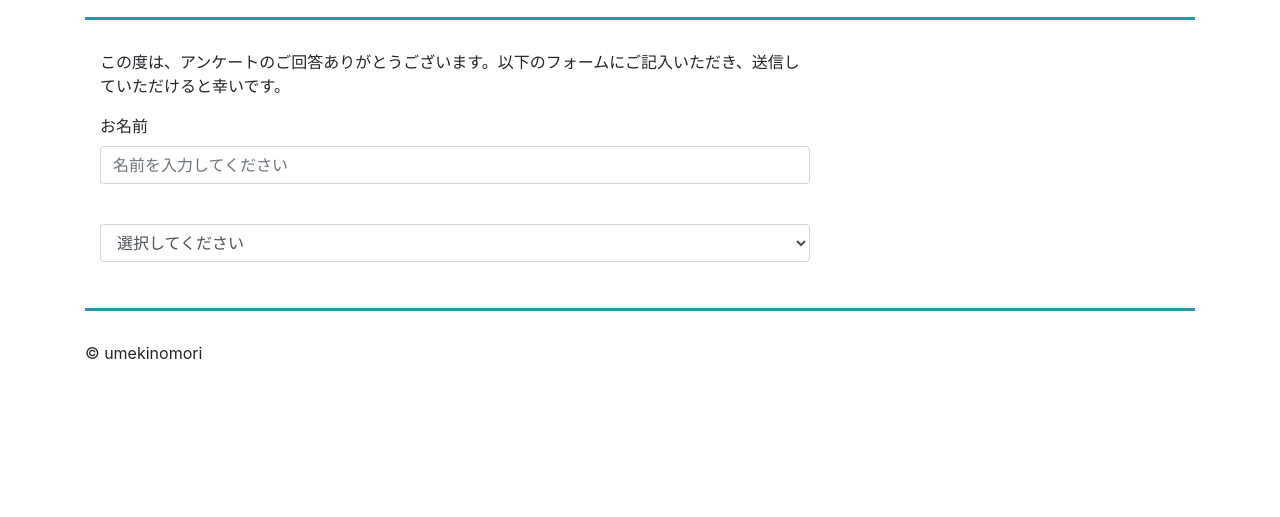
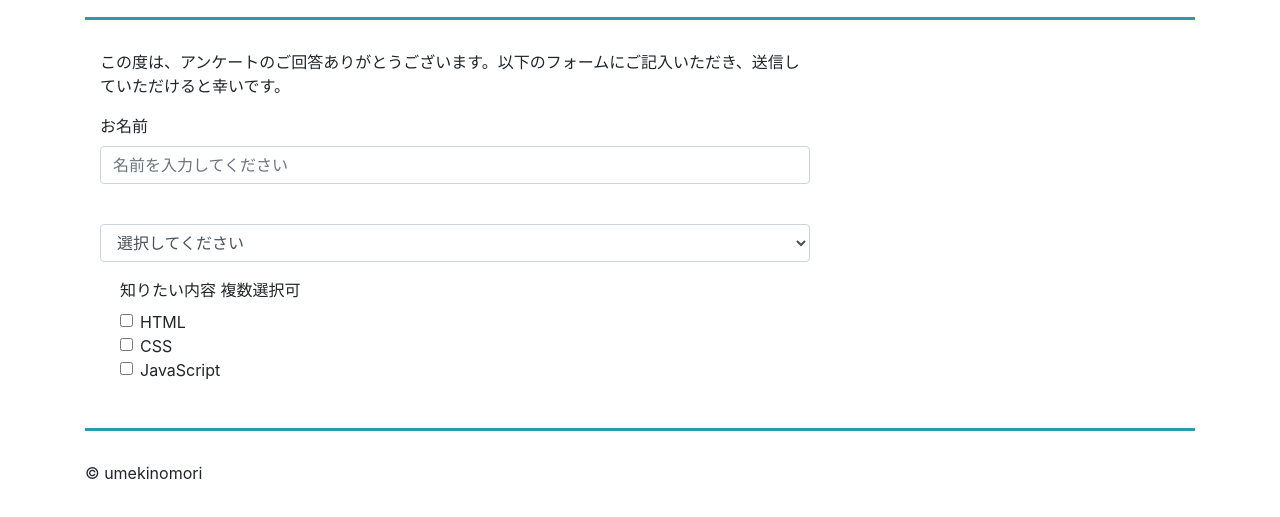
Before and after one commit to umekinomori/front-end-study, a plain HTML site: page Pootstrap/index.html in a window 1280 px wide. Shown: the part 73-590 px from the top of the page. Drawn offline with nearby package versions, Linux system fonts and the light colour scheme.

Commit message:
チェックボックスの追加

```diff
--- a/Pootstrap/index.html
+++ b/Pootstrap/index.html
@@ -45,6 +45,21 @@
                             <option value="3">その他</option>
                         </select>
                     </div>
+                    <div class="form-group form-check">
+                        <label>知りたい内容 複数選択可</label>
+                        <div class="form-check">
+                            <input type="checkbox" class="form-check-input" id="q1_1" name="q1">
+                            <label for="q1_1" class="form-check-label">HTML</label>
+                        </div>
+                        <div class="form-check">
+                            <input type="checkbox" class="form-check-input" id="q1_2" name="q1">
+                            <label for="q1_2" class="form-check-label">CSS</label>
+                        </div>
+                        <div class="form-check">
+                            <input type="checkbox" class="form-check-input" id="q1_3" name="q1">
+                            <label for="q1_3" class="form-check-label">JavaScript</label>
+                        </div>
+                    </div>
                 </div>
             </div>
         </form>
```
